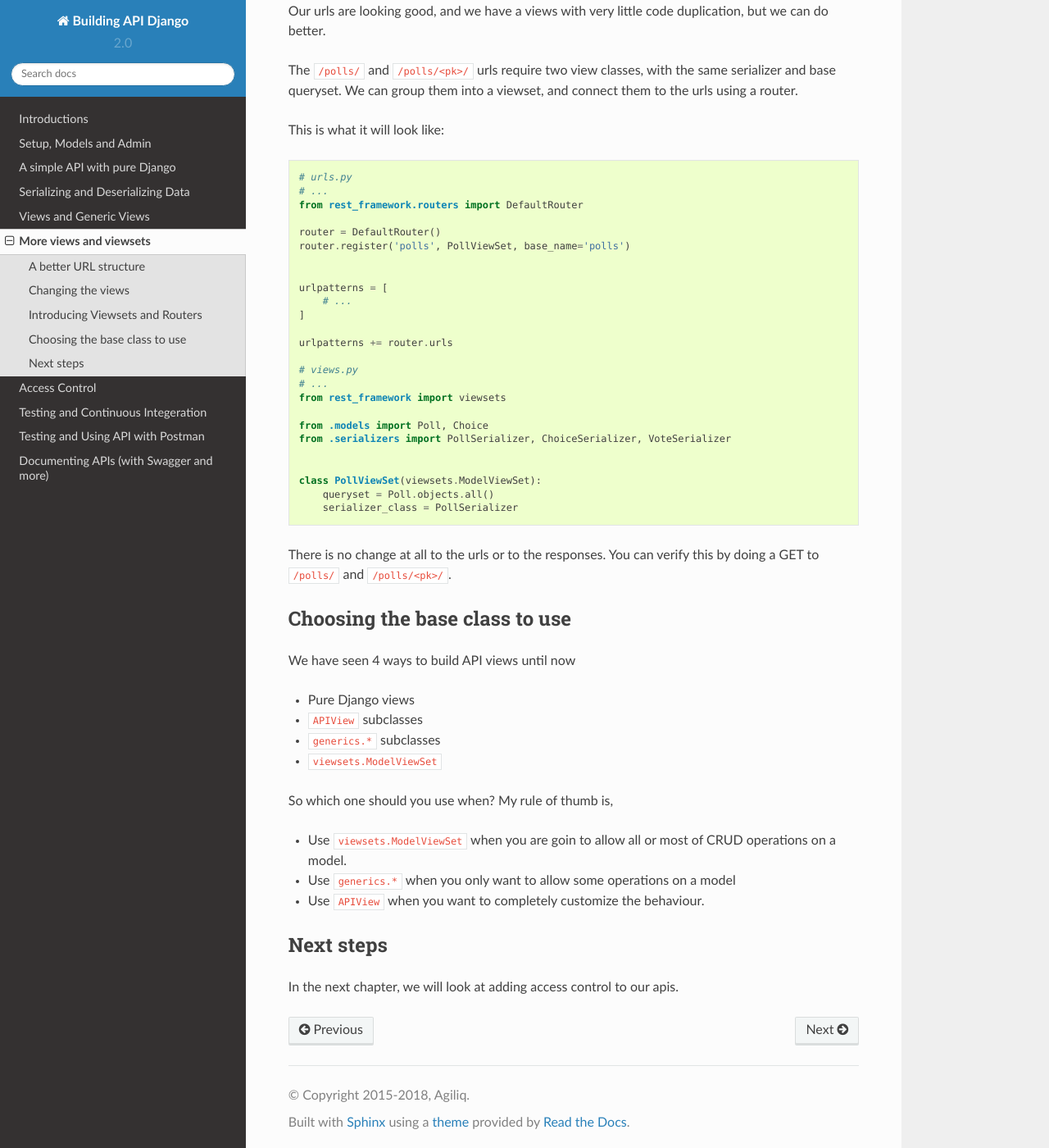
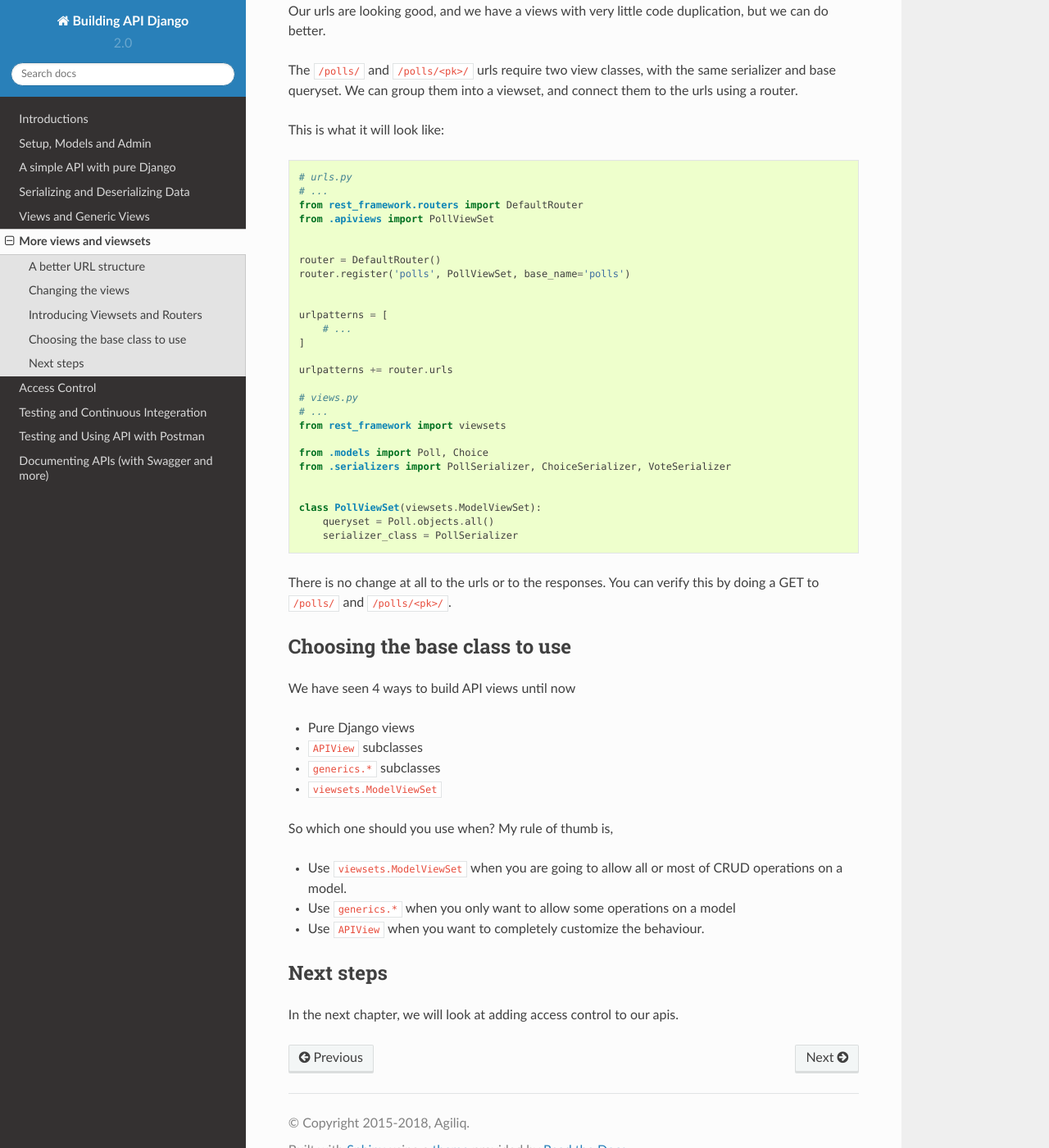
Before and after one commit to agiliq/building-api-django, a Sphinx documentation site: the page built from docs/more-views-and-viewsets.rst, in a window 1280 px wide and 1400 px high, scrolled down 3100 px. Shown: the whole window at 82% size. Built offline with Sphinx 7.4.7 and the Read the Docs theme 2.0.0, drawn with Linux system fonts in a browser that asks for light colours.

Commit message:
Update more-views-and-viewsets.rst
Added missing import statement
Fixed typo

```diff
--- a/docs/more-views-and-viewsets.rst
+++ b/docs/more-views-and-viewsets.rst
@@ -161,6 +161,8 @@ This is what it will look like:
     # urls.py
     # ...
     from rest_framework.routers import DefaultRouter
+    from .apiviews import PollViewSet
+
 
     router = DefaultRouter()
     router.register('polls', PollViewSet, base_name='polls')
@@ -200,7 +202,7 @@ We have seen 4 ways to build API views until now
 
 So which one should you use when? My rule of thumb is,
 
-- Use :code:`viewsets.ModelViewSet` when you are goin to allow all or most of CRUD operations on a model.
+- Use :code:`viewsets.ModelViewSet` when you are going to allow all or most of CRUD operations on a model.
 - Use :code:`generics.*` when you only want to allow some operations on a model
 - Use :code:`APIView` when you want to completely customize the behaviour.
 
```
